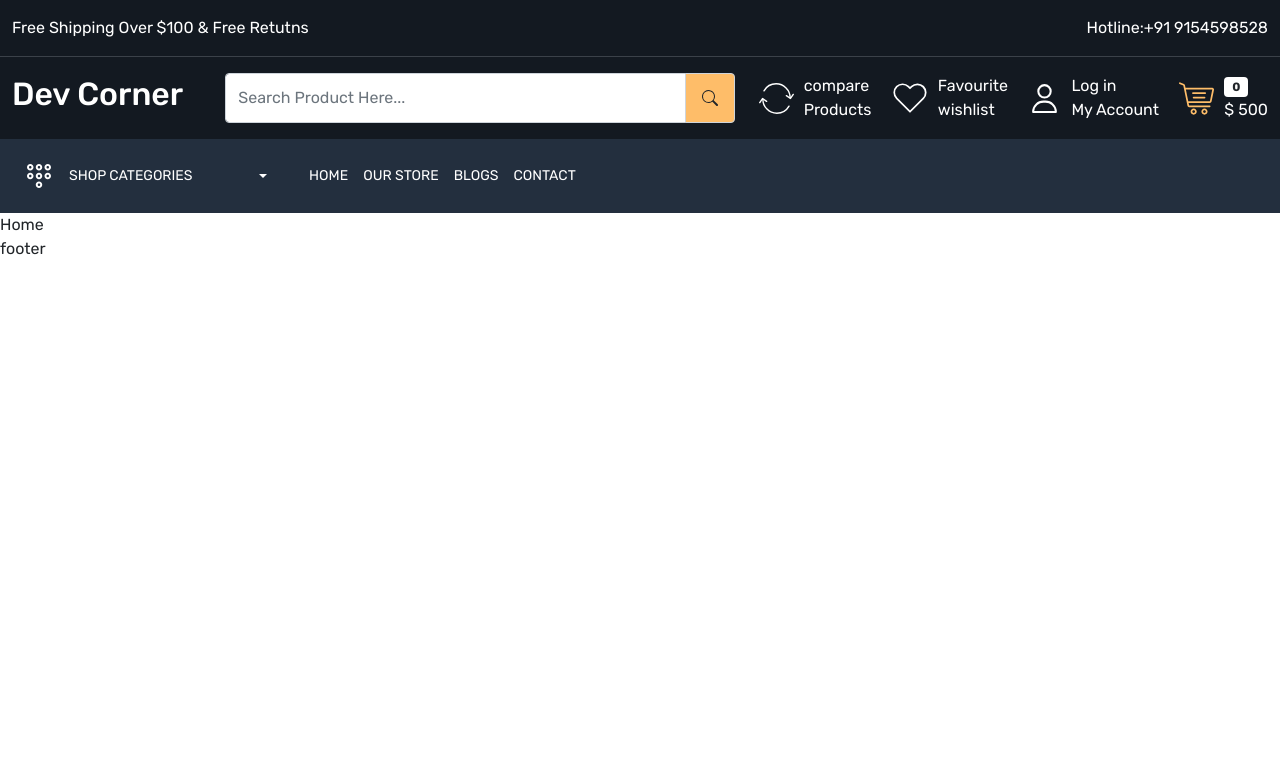
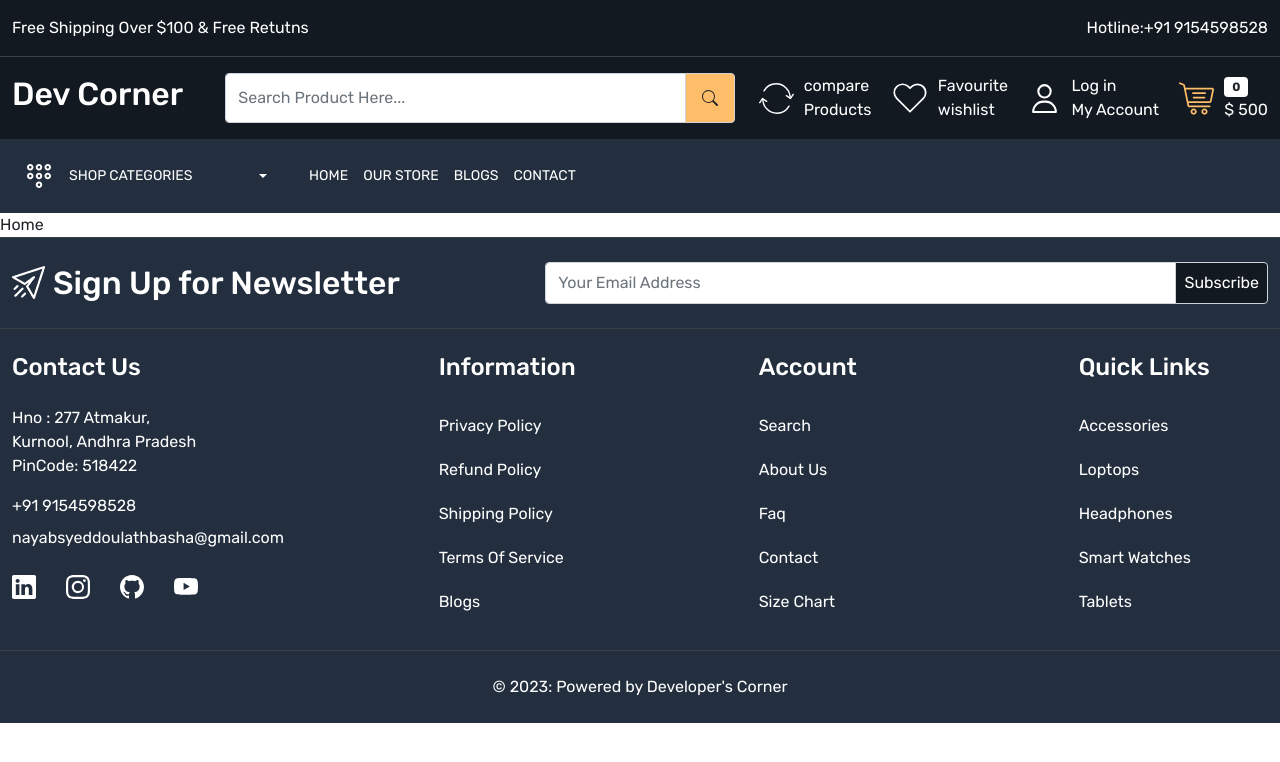
Before and after one commit to doulath123/E-Commerce-App, a React (Create React App) app: page / in a window 1280 px wide. Shown: the top 762 px of the page. Built offline with nearby package versions, Linux system fonts and the light colour scheme.

Commit message:
App's footer is created

```diff
--- a/src/App.css
+++ b/src/App.css
@@ -90,7 +90,20 @@
   background-color: transparent;
   color: var(--color-febd69) !important;
 }
+/* Header Part End Part Hear */
 
+/* Footer css here */
 
+footer{
+  background-color: var(--color-232f3e);
+}
+footer:not(:first-child){
+  border-top: 1px solid var(--color-3b4149);
+}
+footer .input-group-text{
+  color: white;
+  background-color: var(--color-131921);
+  padding: 8px 17px;
+}
 
-/* Header Part End Part Hear */
+/* Footer Ends here */
--- a/src/components/Footer.js
+++ b/src/components/Footer.js
@@ -1,11 +1,91 @@
 import React from 'react'
+import { Link } from 'react-router-dom'
+import {BsLinkedin, BsGithub, BsYoutube, BsInstagram} from 'react-icons/bs'
 
 const Footer = () => {
-  return (
-    <div>
-      footer
+  return <>
+  <footer className='py-4' >
+    <div className='container-xxl'>
+      <div className='row align-items-center'>
+        <div className='col-5'>
+          <div className='footer-top-data d-flex fap-30 align-items-center'>
+            <img src='images/newsletter.png' alt='newsletter'/>
+            <h2 className='mb-0 text-white px-2'>Sign Up for Newsletter</h2>
+          </div>
+        </div>
+        <div className='col-7'>
+        <div class="input-group">
+  <input type="text" className="form-control py-1" placeholder="Your Email Address" aria-label="Your Email Address" aria-describedby="basic-addon2"/>
+  <span className="input-group-text p-2" id="basic-addon2">Subscribe</span>
+</div>
+        </div>
+      </div>
     </div>
-  )
+  </footer>
+  <footer className='py-4' >
+    <div className='container-xxl'>
+      <div className='row'>
+        <div className='col-4'>
+          <h4 className='text-white mb-4'>Contact Us</h4>
+          <div>
+            <address className='text-white fs-6'>
+              Hno : 277  Atmakur, <br/>
+              Kurnool, Andhra Pradesh <br/>
+              PinCode: 518422
+            </address>
+            <a href='tel:+91 9154598528' className='mt-3 d-block mb-1 text-white'>+91 9154598528</a>
+            <a href='mailto:nayabsyeddoulathbasha@gmail.com' className='mt-2 d-block mb-0 text-white'>nayabsyeddoulathbasha@gmail.com</a>
+            <div className='social_icons d-flex align-items-center gap-30 mt-4'>
+              <a href='' className='text-white'><BsLinkedin className='fs-4' /></a>
+              <a href='' className='text-white'><BsInstagram className='fs-4' /></a>
+              <a href='' className='text-white'><BsGithub className='fs-4' /></a>
+              <a href='' className='text-white'><BsYoutube className='fs-4' /></a>
+            </div>
+          </div>
+        </div>
+        <div className='col-3'>
+          <h4 className='text-white mb-4'>Information</h4>
+          <div className='footer-links d-flex flex-column'>
+            <Link className='text-white py-2 mb-1'>Privacy Policy</Link>
+            <Link className='text-white py-2 mb-1'>Refund Policy</Link>
+            <Link className='text-white py-2 mb-1'>Shipping Policy</Link>
+            <Link className='text-white py-2 mb-1'>Terms Of Service</Link>
+            <Link className='text-white py-2 mb-1'>Blogs</Link>
+          </div>
+        </div>
+        <div className='col-3'>
+          <h4 className='text-white mb-4'>Account</h4>
+          <div className='footer-links d-flex flex-column'>
+            <Link className='text-white py-2 mb-1'>Search</Link>
+            <Link className='text-white py-2 mb-1'>About Us</Link>
+            <Link className='text-white py-2 mb-1'>Faq</Link>
+            <Link className='text-white py-2 mb-1'>Contact</Link>
+            <Link className='text-white py-2 mb-1'>Size Chart</Link>
+          </div>
+        </div>
+        <div className='col-2'>
+          <h4 className='text-white mb-4'>Quick Links</h4>
+          <div className='footer-links d-flex flex-column'>
+            <Link className='text-white py-2 mb-1'>Accessories</Link>
+            <Link className='text-white py-2 mb-1'>Loptops</Link>
+            <Link className='text-white py-2 mb-1'>Headphones</Link>
+            <Link className='text-white py-2 mb-1'>Smart Watches</Link>
+            <Link className='text-white py-2 mb-1'>Tablets</Link>
+          </div>
+        </div>
+      </div>
+    </div>
+  </footer>
+  <footer className='py-4' >
+    <div className='container-xxl'>
+      <div className='row'>
+        <div className='col-12'>
+          <p className='text-center mb-0 text-white'>© {new Date().getFullYear()}: Powered by Developer's Corner</p>
+        </div>
+      </div>
+    </div>
+  </footer>
+  </>
 }
 
 export default Footer
```
